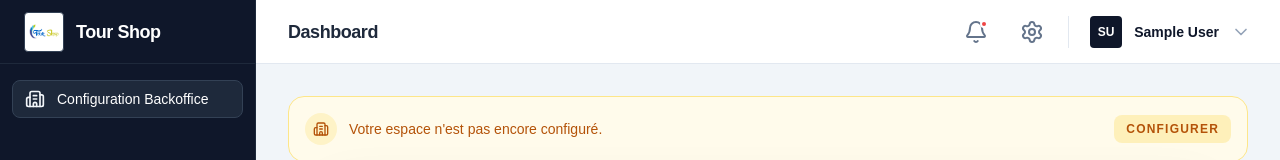
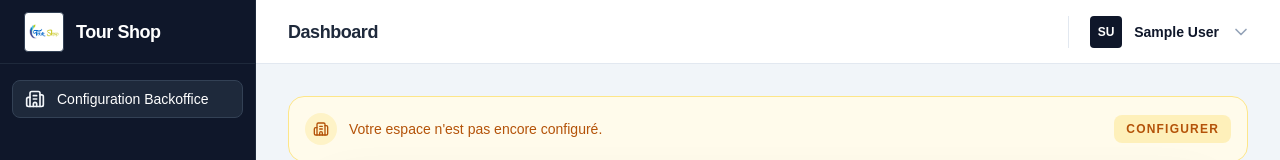
Before and after one commit to Tour-shop-Logistique/backoffice-app, a React (Vite) app: page /backoffice-setup in a window 1280 px wide. Shown: the top 160 px of the page. Built offline with nearby package versions, Linux system fonts and the light colour scheme; no server answers; sample sign-in values are in the browser's storage.

Commit message:
Simplify topbar and add SPA redirect rule
Remove notification/settings shortcut buttons from the topbar header
(settings remains accessible via the profile menu), and add a
_redirects file so client-side routes resolve correctly on Netlify.

```diff
--- a/src/components/layout/Topbar.jsx
+++ b/src/components/layout/Topbar.jsx
@@ -2,7 +2,7 @@ import React, { useState } from "react";
 import { useDispatch, useSelector } from "react-redux";
 import { useNavigate } from "react-router-dom";
 import { performLogout } from "../../redux/slices/authSlice";
-import { LogOut, Menu, Settings, Bell, Search, ChevronDown, User } from "lucide-react";
+import { LogOut, Menu, Settings, ChevronDown, User } from "lucide-react";
 import { ROUTES } from "../../routes";
 
 const Topbar = ({ toggleSidebar }) => {
@@ -45,24 +45,6 @@ const Topbar = ({ toggleSidebar }) => {
 
         {/* Section droite */}
         <div className="flex items-center space-x-2 md:space-x-4">
-          {/* Notifications */}
-          <button
-            className="relative p-2 text-slate-500 hover:text-slate-900 hover:bg-slate-100 rounded-lg transition-colors"
-            title="Notifications"
-          >
-            <Bell className="h-6 w-6" />
-            <span className="absolute top-2 right-2 w-2 h-2 bg-red-500 rounded-full border-2 border-white"></span>
-          </button>
-
-          {/* Paramètres */}
-          <button
-            onClick={handleSettingsClick}
-            className="p-2 text-slate-500 hover:text-slate-900 hover:bg-slate-100 rounded-lg transition-colors"
-            title="Paramètres"
-          >
-            <Settings className="h-6 w-6" />
-          </button>
-
           {/* Séparateur */}
           <div className="hidden sm:block w-px h-8 bg-slate-200"></div>
 
```
Also changed, not shown: 1 other file (tests, documents, lock files or other folders).
